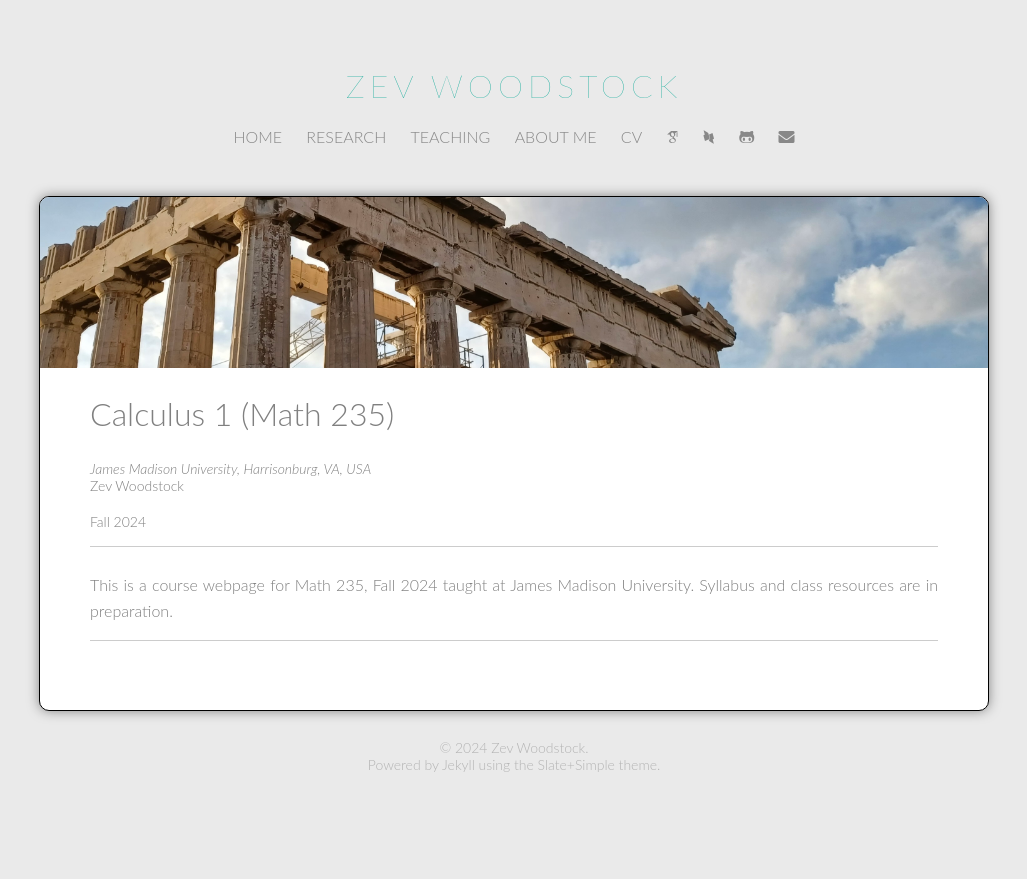
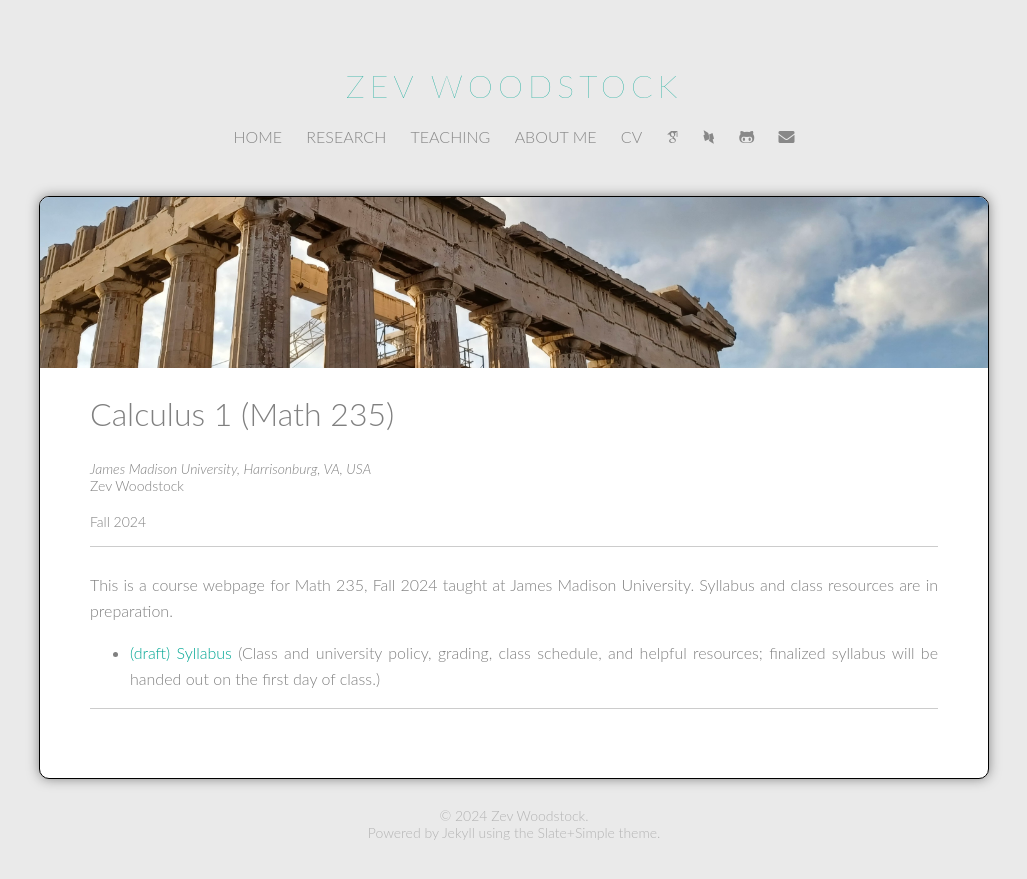
Before and after one commit to zevwoodstock/zevwoodstock.github.io, a Jekyll site: the page built from teaching/_posts/2024-08-21-calculus.md, in a window 1280 px wide. Shown: the top 879 px of the page, without its empty margins (126-1153 px from the left). Built offline with Jekyll 4.4.1, drawn with Linux system fonts in a browser that asks for light colours; some web fonts are replaced.

Commit message:
Drafted syllabus

```diff
--- a/teaching/_posts/2024-08-21-calculus.md
+++ b/teaching/_posts/2024-08-21-calculus.md
@@ -16,11 +16,11 @@ This is a course webpage for Math 235, Fall 2024 taught at James
 Madison University. Syllabus and class resources are in
 preparation.
 
-<!---<ul>
+<ul>
 <li>
- <a href="/media/235/syllabus.pdf">Syllabus</a>
+ <a href="/media/235/syllabus.pdf">(draft) Syllabus</a>
 (Class and university policy, grading, class schedule, and helpful
-resources)
+resources; finalized syllabus will be handed out on the first day
+of class.)
 </li>
 </ul>
---->
```
Also changed, not shown: 1 other file.
